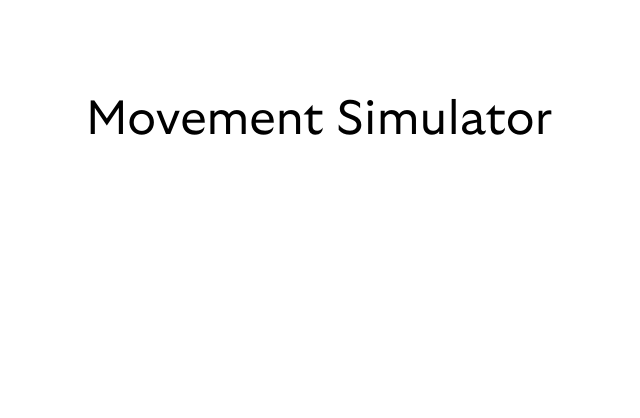
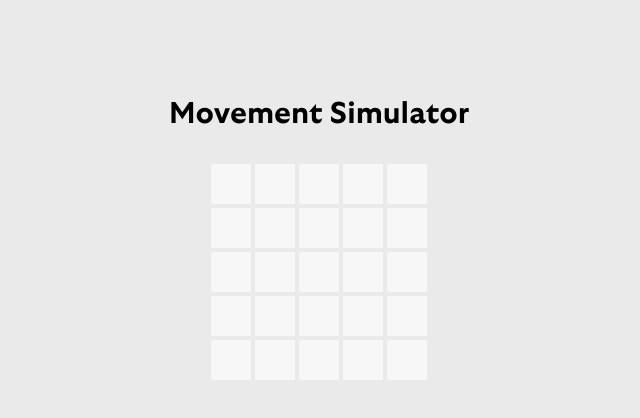
Before and after one commit to salman0719/movement-simulator, a Next.js app: page / in a window 1280 px wide. Shown: the top 418 px of the page, without its empty margins (321-961 px from the left). Built offline with nearby package versions, Linux system fonts and the light colour scheme.

Commit message:
Inserting grid

```diff
--- a/app/globals.css
+++ b/app/globals.css
@@ -1,3 +1,7 @@
 @tailwind base;
 @tailwind components;
 @tailwind utilities;
+
+body {
+  background-color: #EAEAEA;
+}
--- a/app/page.tsx
+++ b/app/page.tsx
@@ -1,7 +1,12 @@
+import Network from "@/components/common/network";
+
 export default function Home() {
   return (
-    <main className="flex min-h-screen flex-col items-center justify-between p-24">
-      <div className="text-5xl">Movement Simulator</div>
+    <main className="flex min-h-screen flex-col items-center p-24">
+      <h1 className="text-3xl font-bold mb-8">Movement Simulator</h1>
+      <div>
+        <Network />
+      </div>
     </main>
   );
 }
--- /dev/null
+++ b/components/common/box.module.css
@@ -0,0 +1,5 @@
+.container {
+  width: 40px;
+  height: 40px;
+  background-color: rgb(247 247 247);
+}
--- /dev/null
+++ b/components/common/box.tsx
@@ -0,0 +1,8 @@
+import React from "react";
+import styles from "./box.module.css";
+
+const Box: React.FC = () => {
+  return <div className={styles.container} />;
+};
+
+export default Box;
--- /dev/null
+++ b/components/common/network.module.css
@@ -0,0 +1,12 @@
+.container {
+  --gap: .25rem;
+  display: flex;
+  gap: var(--gap);
+  flex-direction: column;
+}
+
+.row {
+  display: flex;
+  gap: var(--gap);
+  flex-direction: row;
+}
--- /dev/null
+++ b/components/common/network.tsx
@@ -0,0 +1,22 @@
+import React from "react";
+import styles from "./network.module.css";
+import { NETWORK_HEIGHT, NETWORK_WIDTH } from "@/utilities/constants";
+import Box from "./box";
+
+const Network: React.FC = () => {
+  return (
+    <div className={styles.container}>
+      {new Array(NETWORK_HEIGHT).fill(0).map((_, index) => {
+        return (
+          <div key={index} className={styles.row}>
+            {new Array(NETWORK_WIDTH).fill(0).map((_, subIndex) => {
+              return <Box key={subIndex} />;
+            })}
+          </div>
+        );
+      })}
+    </div>
+  );
+};
+
+export default Network;
--- /dev/null
+++ b/utilities/constants.ts
@@ -0,0 +1,2 @@
+export const NETWORK_WIDTH = 5;
+export const NETWORK_HEIGHT = 5;
```
